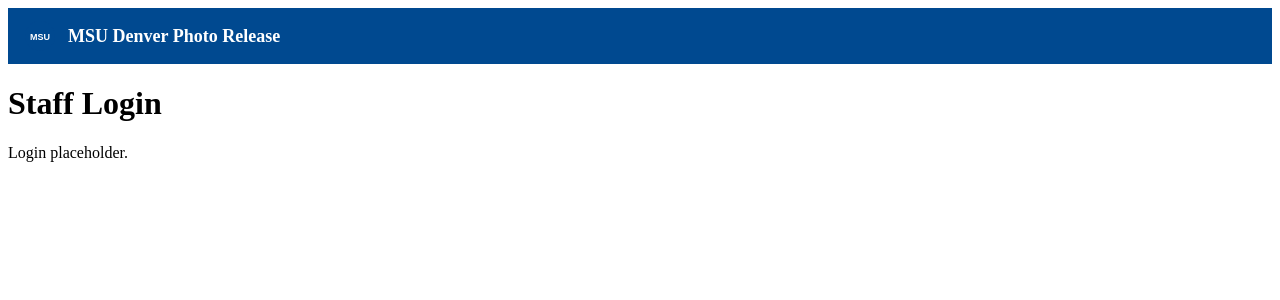
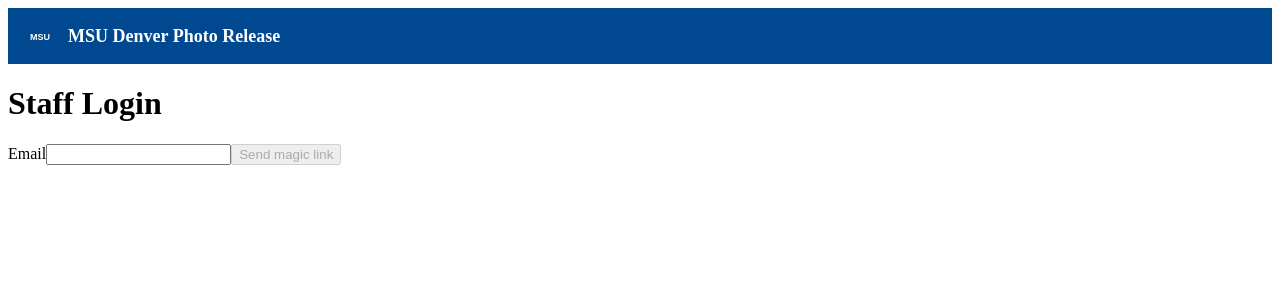
Before and after one commit to MarcZenn/photo-release-management, a React (Vite) app: page /login in a window 1280 px wide. Shown: the top 300 px of the page. Built offline with nearby package versions, Linux system fonts and the light colour scheme; no server answers.

Commit message:
staff login page

```diff
--- a/src/routes/StaffLoginPage.tsx
+++ b/src/routes/StaffLoginPage.tsx
@@ -1,14 +1,97 @@
+import { useEffect, useState, type FormEvent } from 'react'
+import { useNavigate } from 'react-router-dom'
 import { ThemedHeader } from '../components/ThemedHeader'
+import { supabase } from '../lib/supabaseClient'
+import { useAuthSession } from '../lib/useAuthSession'
+import { isValidEmail } from '../lib/validators'
 
-// Redirect target for the route guard. Full staff_login implementation
-// (magic-link/OTP flow via supabase.auth.signInWithOtp) lands in F5.
+type LoginState = 'idle' | 'sending' | 'sent' | 'error'
+
+// No client-side domain restriction on the email input — B8's
+// custom_access_token_hook is the real, server-side allowlist gate.
 export function StaffLoginPage() {
+  const navigate = useNavigate()
+  const { session, loading } = useAuthSession()
+
+  const [email, setEmail] = useState('')
+  const [state, setState] = useState<LoginState>('idle')
+  const [message, setMessage] = useState<string | null>(null)
+
+  // A denied magic-link click redirects back here with `#error=...` in the
+  // URL fragment (GoTrue's rejection contract) instead of a session — that's
+  // how B8's allowlist rejection surfaces to whoever clicked the link.
+  useEffect(() => {
+    const hashParams = new URLSearchParams(window.location.hash.replace(/^#/, ''))
+    const errorDescription = hashParams.get('error_description')
+    if (errorDescription) {
+      setState('error')
+      setMessage(decodeURIComponent(errorDescription.replace(/\+/g, ' ')))
+      window.history.replaceState(null, '', window.location.pathname)
+    }
+  }, [])
+
+  // A successful magic-link click is picked up by supabase-js's own
+  // detectSessionInUrl handling, which surfaces here as a session via
+  // useAuthSession — at that point there's nothing left to do but leave.
+  useEffect(() => {
+    if (!loading && session) {
+      navigate('/dashboard', { replace: true })
+    }
+  }, [loading, session, navigate])
+
+  const emailValid = isValidEmail(email)
+
+  async function handleSubmit(event: FormEvent) {
+    event.preventDefault()
+    if (!emailValid) return
+
+    setState('sending')
+    setMessage(null)
+
+    const { error } = await supabase.auth.signInWithOtp({
+      email,
+      options: { emailRedirectTo: `${window.location.origin}/login` },
+    })
+
+    if (error) {
+      setState('error')
+      setMessage(error.message)
+      return
+    }
+
+    setState('sent')
+  }
+
   return (
     <>
       <ThemedHeader />
       <main>
         <h1>Staff Login</h1>
-        <p>Login placeholder.</p>
+
+        {state === 'sent' ? (
+          <div>
+            <p>Check your email — we sent a sign-in link to {email}.</p>
+            <button type="button" onClick={() => setState('idle')}>
+              Use a different email
+            </button>
+          </div>
+        ) : (
+          <form onSubmit={handleSubmit} noValidate>
+            {state === 'error' && message && <p role="alert">{message}</p>}
+            <label htmlFor="email">Email</label>
+            <input
+              id="email"
+              type="email"
+              value={email}
+              onChange={(event) => setEmail(event.target.value)}
+              autoComplete="email"
+              required
+            />
+            <button type="submit" disabled={!emailValid || state === 'sending'}>
+              {state === 'sending' ? 'Sending…' : 'Send magic link'}
+            </button>
+          </form>
+        )}
       </main>
     </>
   )
```
Also changed, not shown: 1 other file (tests, documents, lock files or other folders).
